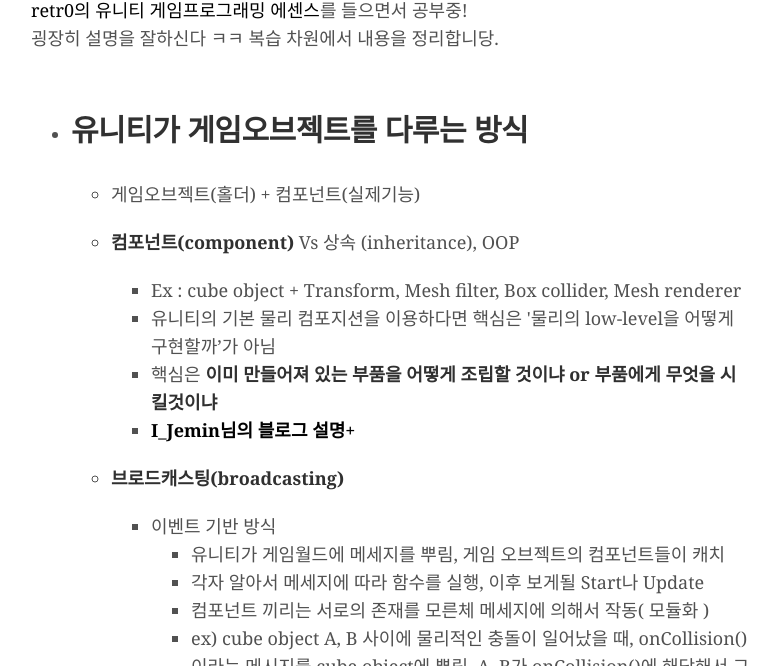
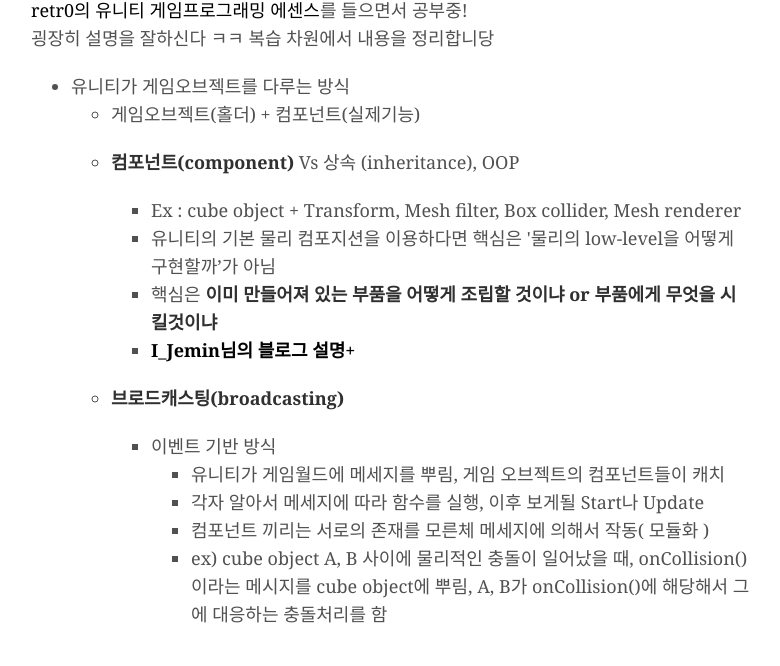
Before and after one commit to Ospac/ospac.github.io, a Jekyll site: the page built from _posts/game/2019-01-25-unity1.md, in a window 1280 px wide and 900 px high, scrolled down 322 px, cut to the strip 234-900 px from the top of the window. Shown: the whole strip, without its empty margins (249-1029 px from the left). Built offline with Jekyll 4.4.1, drawn with Linux system fonts in a browser that asks for light colours; nearby versions of some CDN libraries; some web fonts are replaced; comment, search, counter and statistics services are not loaded.

Commit message:
_posts/game/2019-01-25-unity1.md updated from https://stackedit.io/

```diff
--- a/_posts/game/2019-01-25-unity1.md
+++ b/_posts/game/2019-01-25-unity1.md
@@ -10,10 +10,9 @@ comment: true
 
 <p><img src="https://user-images.githubusercontent.com/31947480/51714805-c92fde80-2079-11e9-965d-14cf27681fa1.png" alt="20190125_081804"></p>
 <p><a href="https://www.udemy.com/retr0-unity/">retr0의 유니티 게임프로그래밍 에센스</a>를 들으면서 공부중!<br>
-굉장히 설명을 잘하신다 ㅋㅋ 복습 차원에서 내용을 정리합니당.</p>
+굉장히 설명을 잘하신다 ㅋㅋ 복습 차원에서 내용을 정리합니당</p>
 <ul>
-<li>
-<h2 id="유니티가-게임오브젝트를-다루는-방식">유니티가 게임오브젝트를 다루는 방식</h2>
+<li>유니티가 게임오브젝트를 다루는 방식
 <ul>
 <li>
 <p>게임오브젝트(홀더) + 컴포넌트(실제기능)</p>
```
